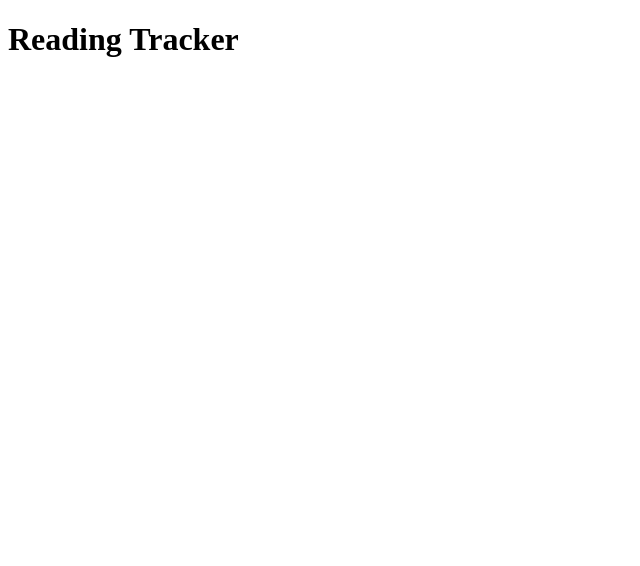
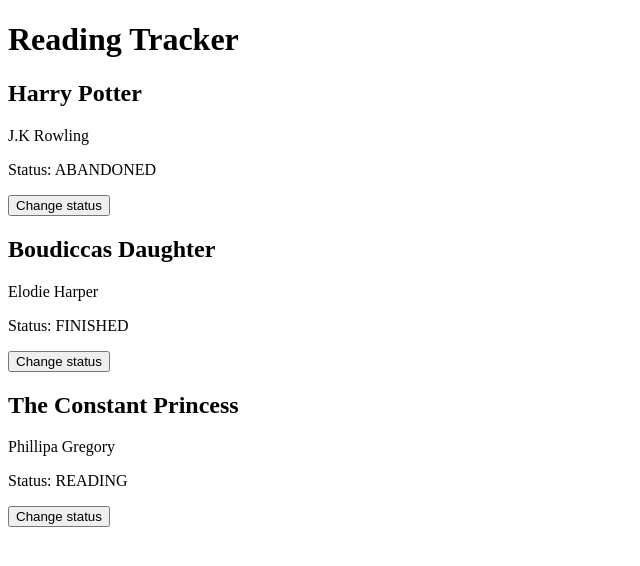
Before and after one commit to abichown/reading-tracker, a Next.js app: page / in a window 1280 px wide. Shown: the top 566 px of the page, without its empty margins (0-640 px from the left). Built offline with nearby package versions, Linux system fonts and the light colour scheme.

Commit message:
Add BookCard and BookList components

```diff
--- a/src/app/page.tsx
+++ b/src/app/page.tsx
@@ -1,7 +1,32 @@
+import { BookList } from "@/components/book-list";
+import { Book } from "@/types/book";
+
+const books: Book[] = [
+    {
+        id: "1",
+        title: "Harry Potter",
+        author: "J.K Rowling",
+        status: "ABANDONED",
+    },
+    {
+        id: "2",
+        title: "Boudiccas Daughter",
+        author: "Elodie Harper",
+        status: "FINISHED",
+    },
+    {
+        id: "3",
+        title: "The Constant Princess",
+        author: "Phillipa Gregory",
+        status: "READING",
+    },
+];
+
 export default function Home() {
-  return (
-    <main>
-      <h1>Reading Tracker</h1>
-    </main>
-  );
+    return (
+        <main>
+            <h1>Reading Tracker</h1>
+            <BookList books={books} />
+        </main>
+    );
 }
--- /dev/null
+++ b/src/components/book-card.tsx
@@ -0,0 +1,23 @@
+interface BookCardProps {
+    title: string;
+    author: string;
+    status: "TO_READ" | "READING" | "FINISHED" | "ABANDONED";
+}
+
+const BookCard = ({ title, author, status }: BookCardProps) => {
+    const handleChangeStatus = () => {
+        // TODO: Logic to change the status of the book
+        console.log(`Changing status of "${title}" by ${author}`);
+    };
+
+    return (
+        <div>
+            <h2>{title}</h2>
+            <p>{author}</p>
+            <p>Status: {status}</p>
+            <button onClick={handleChangeStatus}>Change status</button>
+        </div>
+    );
+};
+
+export { BookCard };
--- /dev/null
+++ b/src/components/book-list.tsx
@@ -0,0 +1,25 @@
+"use client";
+
+import type { Book } from "@/types/book";
+import { BookCard } from "./book-card";
+
+interface BookListProps {
+    books: Book[];
+}
+
+const BookList = ({ books }: BookListProps) => {
+    const bookCards = books.map((book) => {
+        return (
+            <BookCard
+                key={`${book.title}-${book.author}`}
+                title={book.title}
+                author={book.author}
+                status={book.status}
+            />
+        );
+    });
+
+    return <div>{bookCards}</div>;
+};
+
+export { BookList };
--- /dev/null
+++ b/src/types/book.ts
@@ -0,0 +1,8 @@
+interface Book {
+    id: string;
+    title: string;
+    author: string;
+    status: "TO_READ" | "READING" | "FINISHED" | "ABANDONED";
+}
+
+export type { Book };
```
Also changed, not shown: 1 other file (tests, documents, lock files or other folders).
